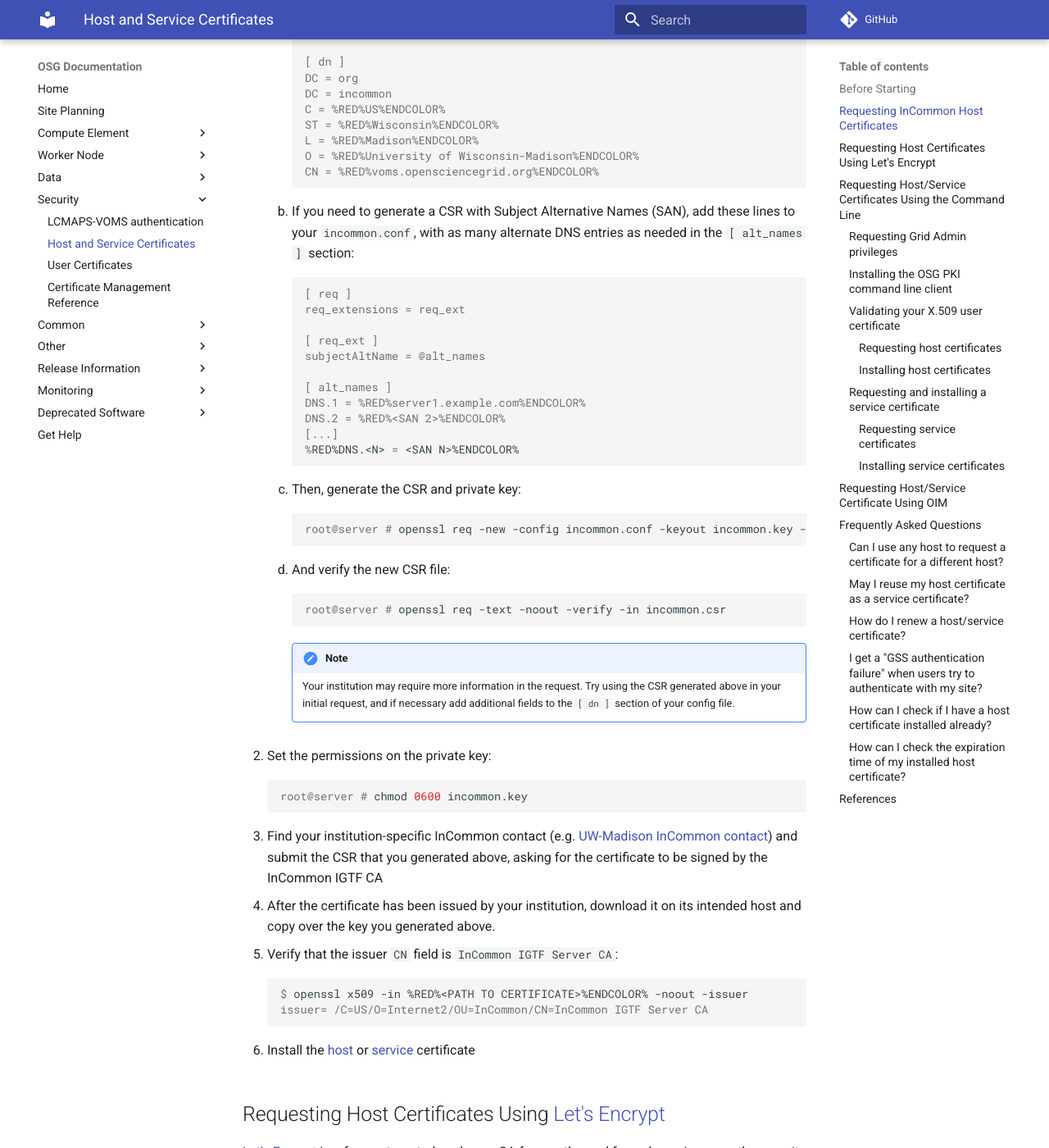
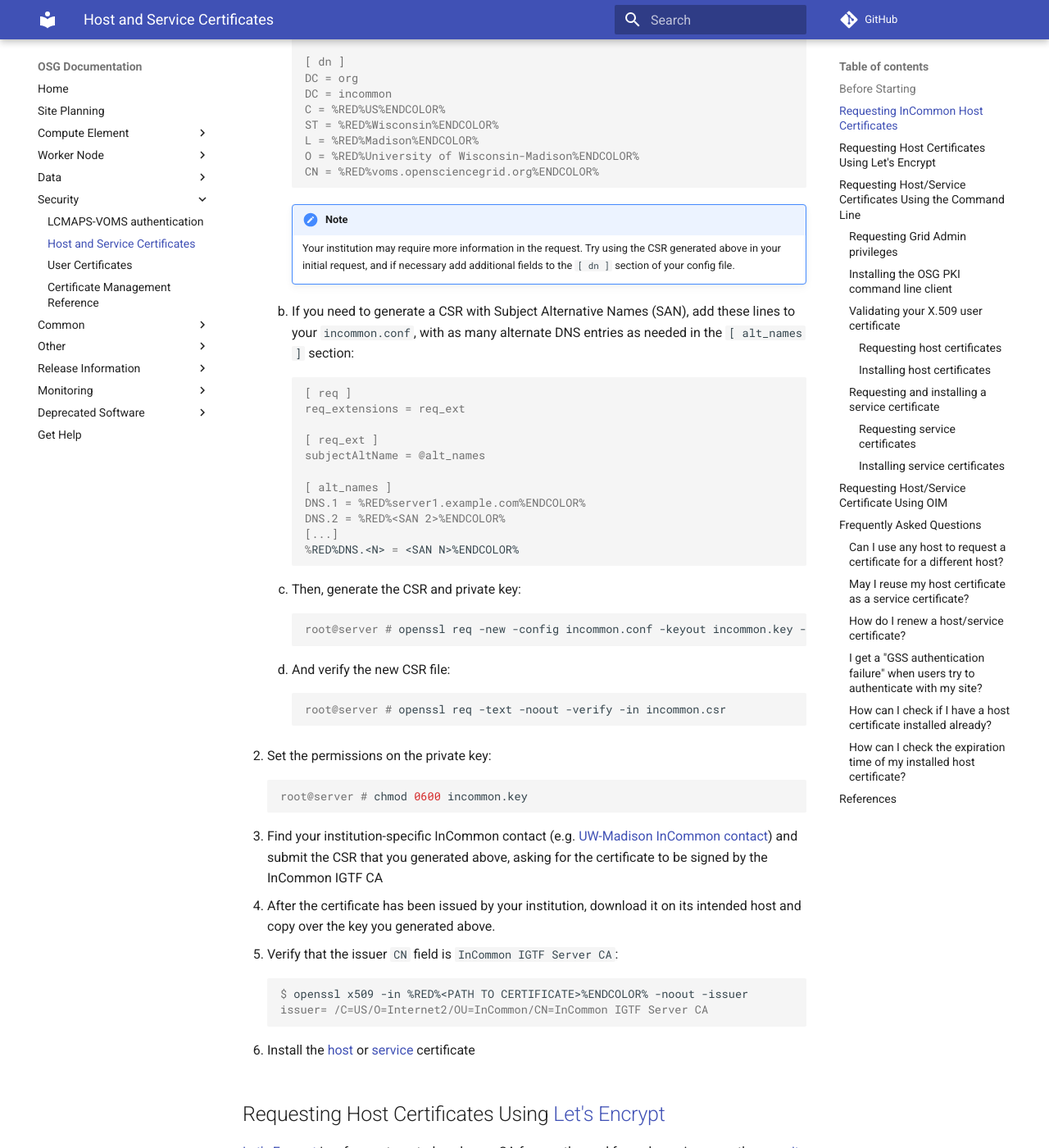
Before and after one commit to osg-htc/docs, an MkDocs documentation site: the page built from docs/security/host-certs.md, in a window 1280 px wide and 1400 px high, scrolled down 1579 px. Shown: the whole window at 82% size. Built offline with MkDocs 1.6.1 and Material for MkDocs 9.7.7, drawn with Linux system fonts in a browser that asks for light colours; comment, search, counter and statistics services are not loaded; old or Windows-style settings are respelled for this version of MkDocs; part of the change alters nothing that is shown.

```diff
--- a/docs/security/host-certs.md
+++ b/docs/security/host-certs.md
@@ -81,6 +81,12 @@ If your institution is not in the list and Let's Encrypt certificates do not mee
             CN = %RED%voms.opensciencegrid.org%ENDCOLOR%
 
 
+        !!! note
+            Your institution may require more information in the request.
+            Try using the CSR generated above in your initial request, and if necessary add additional fields to the
+            `[ dn ]` section of your config file.
+
+
     1. If you need to generate a CSR with Subject Alternative Names (SAN), add these lines to your `incommon.conf`,
        with as many alternate DNS entries as needed in the `[ alt_names ]` section:
 
@@ -106,12 +112,6 @@ If your institution is not in the list and Let's Encrypt certificates do not mee
 
             :::console
             root@server # openssl req -text -noout -verify -in incommon.csr
-
-
-        !!! note
-            Your institution may require more information in the request.
-            Try using the CSR generated above in your initial request, and if necessary add additional fields to the
-            `[ dn ]` section of your config file.
 
 1. Set the permissions on the private key:
 
```
